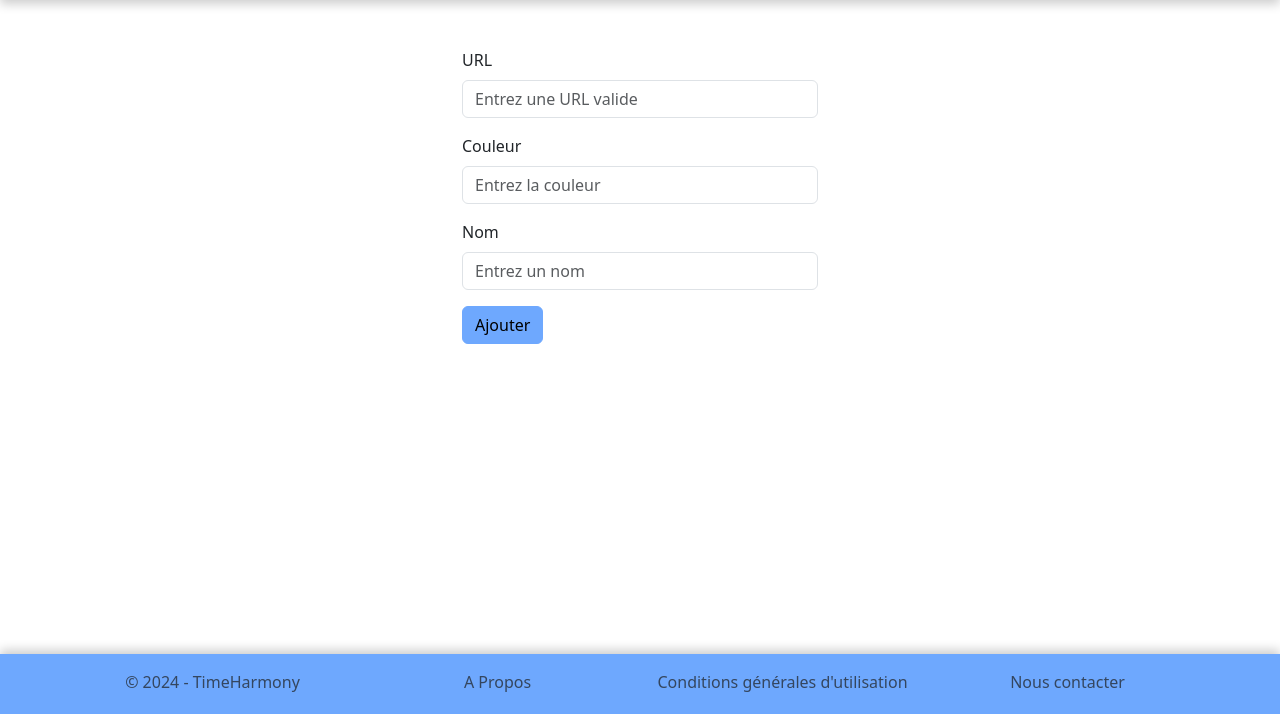
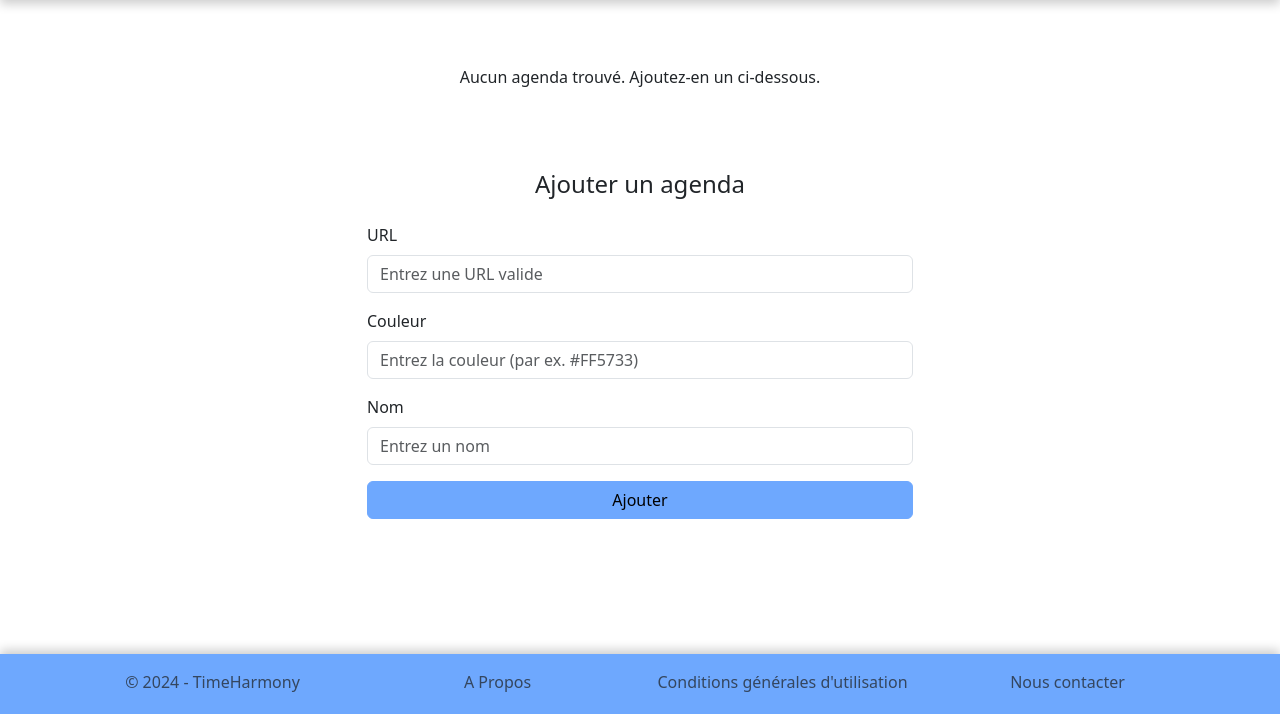
Before and after one commit to masson-rafael/TimeHarmony, a PHP site: template templates/agenda.html.twig in a window 1280 px wide. Shown: the part 86-800 px from the top of the page. Run offline with PHP 8.4, Linux system fonts and the light colour scheme; the template is opened without the code that fills it, so the values that code supplies are empty; some libraries are stand-ins or nearby versions.

Commit message:
modification de la page agenda

```diff
--- a/templates/agenda.html.twig
+++ b/templates/agenda.html.twig
@@ -8,42 +8,69 @@
 {% block content %}
 {# {{ dump(agendas) }} #}
 <main>
-    <div class="container">
+    <div class="container mt-5">
+        <!-- Affichage des messages -->
+        {% if message %}
         <div class="row justify-content-center">
-            {% if message %}
-                <div class="mt-5">
+            <div class="col-md-8">
                 <div class="alert alert-success alert-dismissible fade show" role="alert">
                     {{ message }}
                     <button type="button" class="btn-close" data-bs-dismiss="alert" aria-label="Close"></button>
                 </div>
             </div>
+        </div>
         {% endif %}
 
+        <!-- Liste des agendas -->
+        {% if agendas|length > 0 %}
+        <div class="row justify-content-center mt-4">
+            <div class="col-md-8">
+                <h4 class="text-center mb-4">Liste des agendas</h4>
+                <ul class="list-group">
                     {% for agenda in agendas %}
-                    <p>url = {{agenda.url}}, nom = {{agenda.nom}} et couleur = {{agenda.couleur}}</p>
+                    <li class="list-group-item d-flex justify-content-between align-items-center">
+                        <span>
+                            <strong>Nom :</strong> {{ agenda.nom }} <br>
+                            <strong>URL :</strong> {{ agenda.url }} <br>
+                            <strong>Couleur :</strong> <span style="color: {{ agenda.couleur }}">{{ agenda.couleur }}</span>
+                        </span>
+                    </li>
                     {% endfor %}
+                </ul>
+            </div>
+        </div>
+        {% else %}
+        <div class="row justify-content-center mt-4">
+            <div class="col-md-8">
+                <div class="alert alert-info text-center" role="alert">
+                    Aucun agenda trouvé. Ajoutez-en un ci-dessous.
+                </div>
+            </div>
+        </div>
+        {% endif %}
 
-                <div class="col-md-4 mt-5"> <!-- Ajout de la marge en haut -->
-                    <form action="index.php?controleur=agenda&methode=ajouterAgenda" method="post" required>
+        <!-- Formulaire d'ajout d'agenda -->
+        <div class="row justify-content-center mt-5">
+            <div class="col-md-6">
+                <h4 class="text-center mb-4">Ajouter un agenda</h4>
+                <form action="index.php?controleur=agenda&methode=ajouterAgenda" method="post">
                     <div class="mb-3">
                         <label for="url" class="form-label">URL</label>
                         <input type="text" name="url" class="form-control" id="url" required placeholder="Entrez une URL valide">
                     </div>
                     <div class="mb-3">
                         <label for="couleur" class="form-label">Couleur</label>
-                            <input type="text" name="couleur" class="form-control" id="couleur" required placeholder="Entrez la couleur">
+                        <input type="text" name="couleur" class="form-control" id="couleur" required placeholder="Entrez la couleur (par ex. #FF5733)">
                     </div>
                     <div class="mb-3">
                         <label for="nom" class="form-label">Nom</label>
                         <input type="text" name="nom" class="form-control" id="nom" required placeholder="Entrez un nom">
                     </div>
-
-                        <button type="submit" class="btn btn-primary">Ajouter</button>
+                    <button type="submit" class="btn btn-primary w-100">Ajouter</button>
                 </form>
             </div>
-
         </div>
     </div>
-        {# <a href="index.php?controleur=utilisateur&methode=listerContacts"><p>ff</p></a> #}
 </main>
+
 {% endblock %}
```
Lines whose indentation alone changed are shown as unchanged.
